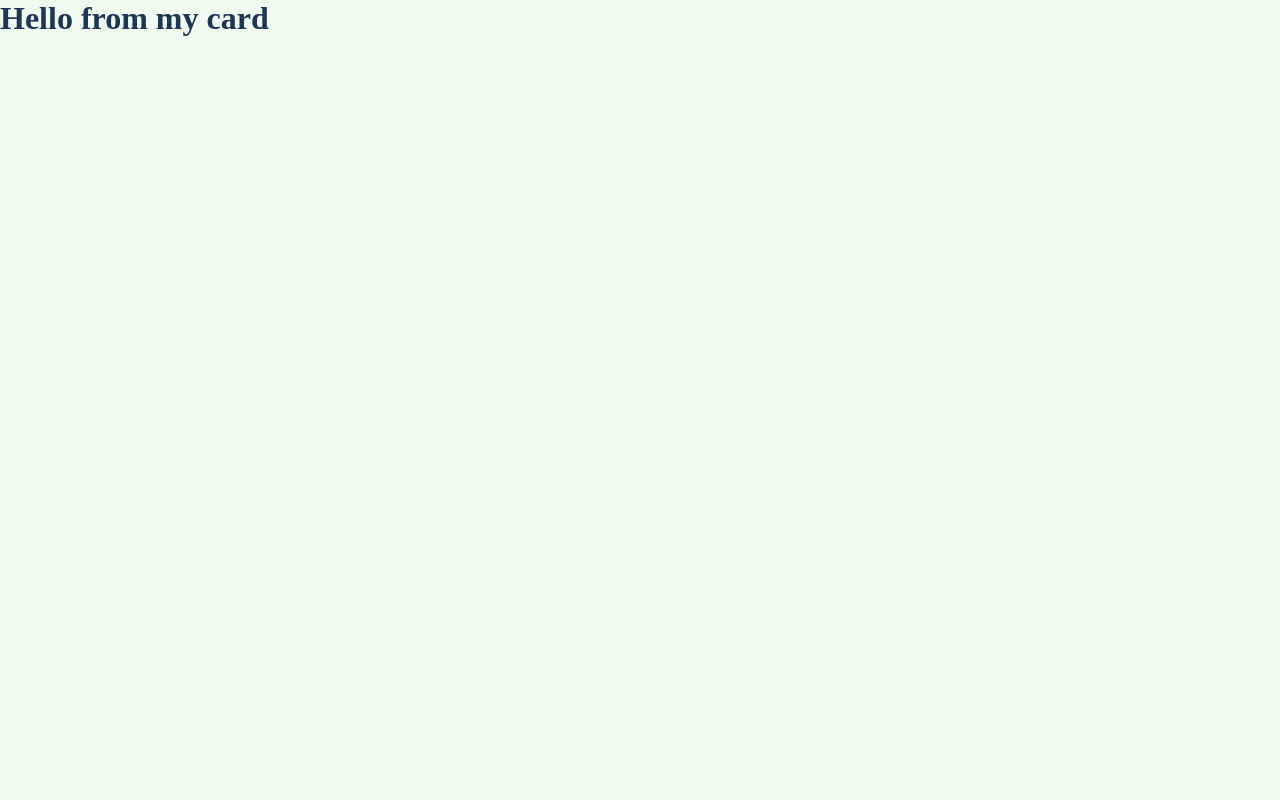
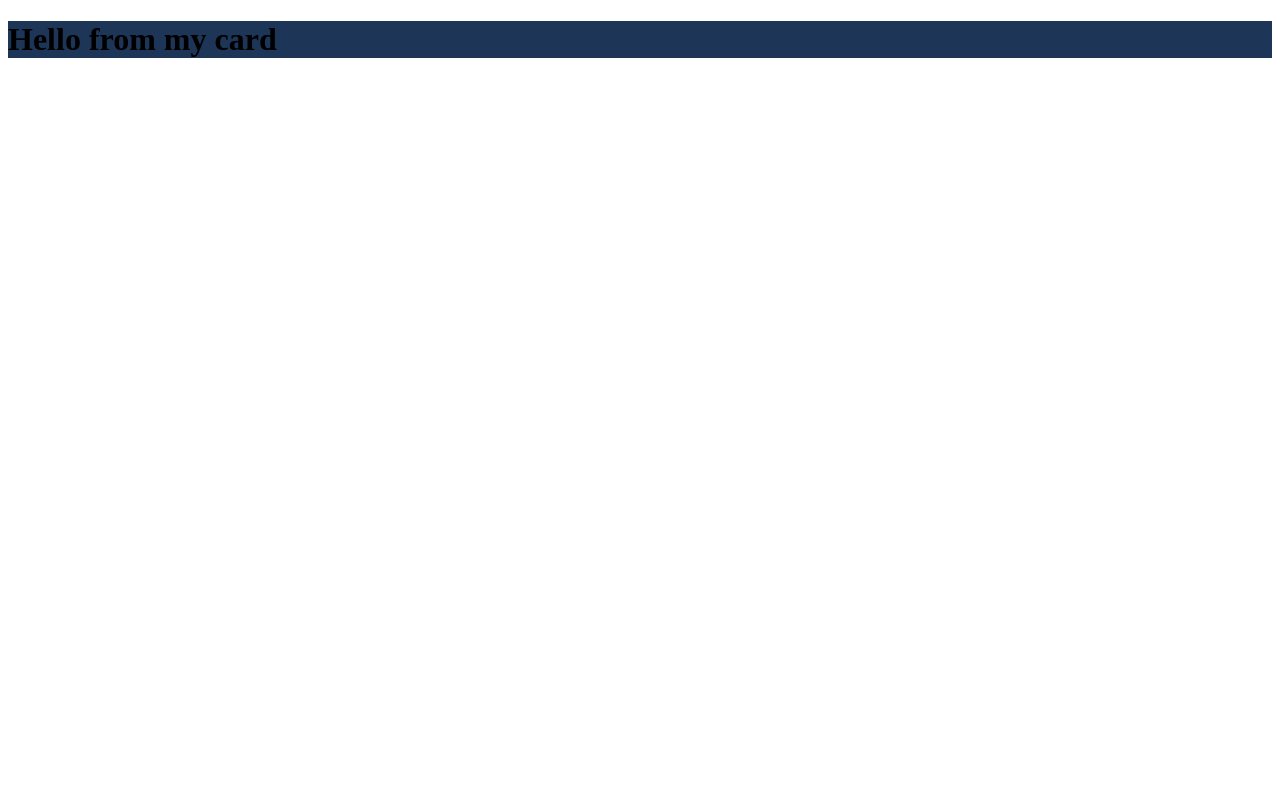
Before and after one commit to miguelmonterroso/Pokemon-App, a React (Create React App) app: page / in a window 1280 px wide. Built offline with nearby package versions, Linux system fonts and the light colour scheme.

Commit message:
se hicieron cambios y se empezo a trabajar con SASS ya que material ui estaba dando problemas

```diff
--- a/package.json
+++ b/package.json
@@ -17,6 +17,7 @@
     "react": "^17.0.2",
     "react-dom": "^17.0.2",
     "react-scripts": "4.0.3",
+    "sass": "^1.43.4",
     "styled-components": "^5.3.3",
     "web-vitals": "^1.1.2"
   },
--- a/src/App.js
+++ b/src/App.js
@@ -1,24 +1,9 @@
 import { CustomCard } from "./components/cards/card";
-import { makeStyles } from '@mui/styles'
-
-
-const useStyles = makeStyles({
-  root:{
-      background:'#F1FAEE',
-      color:'white',
-      height:'100vh',
-      width:'100vw',
-      marginLeft:'-8px',
-      marginTop:'-21px',
-      padding:0,
-      boxSizing:'border-box'
-  }
-})
+import './styles/main.css'
 
 function App() {
-  const classes = useStyles()
   return (
-    <div className={classes.root}>
+    <div className='home'>
       <CustomCard/>
     </div>
   );
--- a/src/components/cards/card.jsx
+++ b/src/components/cards/card.jsx
@@ -1,17 +1,8 @@
 import React from 'react'
-import { makeStyles } from '@mui/styles'
-
-
-const useStyles = makeStyles({
-    root:{
-        color:'#1D3557'
-    }
-})
 
 export const CustomCard = () => {
-    const classes = useStyles()
     return (
-        <div className={classes.root}>
+        <div>
             <h1>Hello from my card</h1>
         </div>
     )
--- /dev/null
+++ b/src/styles/_app.scss
@@ -0,0 +1,9 @@
+.home{
+
+      box-sizing: border-box;
+      background: $text;
+      width: 100%;
+      height: 100%;
+      margin: 0;
+      padding: 0;
+}
--- /dev/null
+++ b/src/styles/main.css
@@ -0,0 +1,10 @@
+.home {
+  -webkit-box-sizing: border-box;
+          box-sizing: border-box;
+  background: #1D3557;
+  width: 100%;
+  height: 100%;
+  margin: 0;
+  padding: 0;
+}
+/*# sourceMappingURL=main.css.map */
--- /dev/null
+++ b/src/styles/main.scss
@@ -0,0 +1,10 @@
+// Paleta de colores para la app
+
+$background: #F1FAEE;
+$text: #1D3557;
+$red: #E63946;
+$light: #A8DADC;
+$extra: #457B9D;
+
+// Estilos para los distintos componentes
+@import '_app.scss';
```
Also changed, not shown: 2 other files (tests, documents, lock files or other folders).
